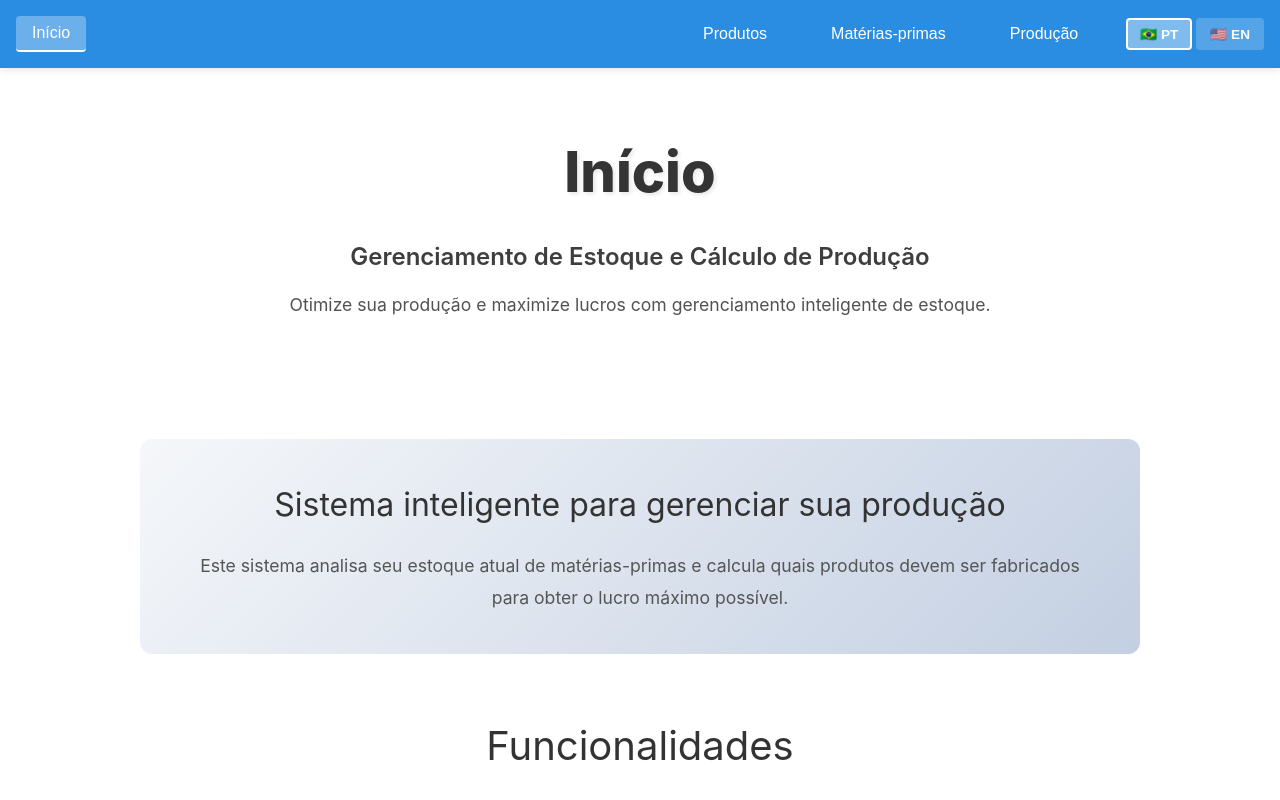
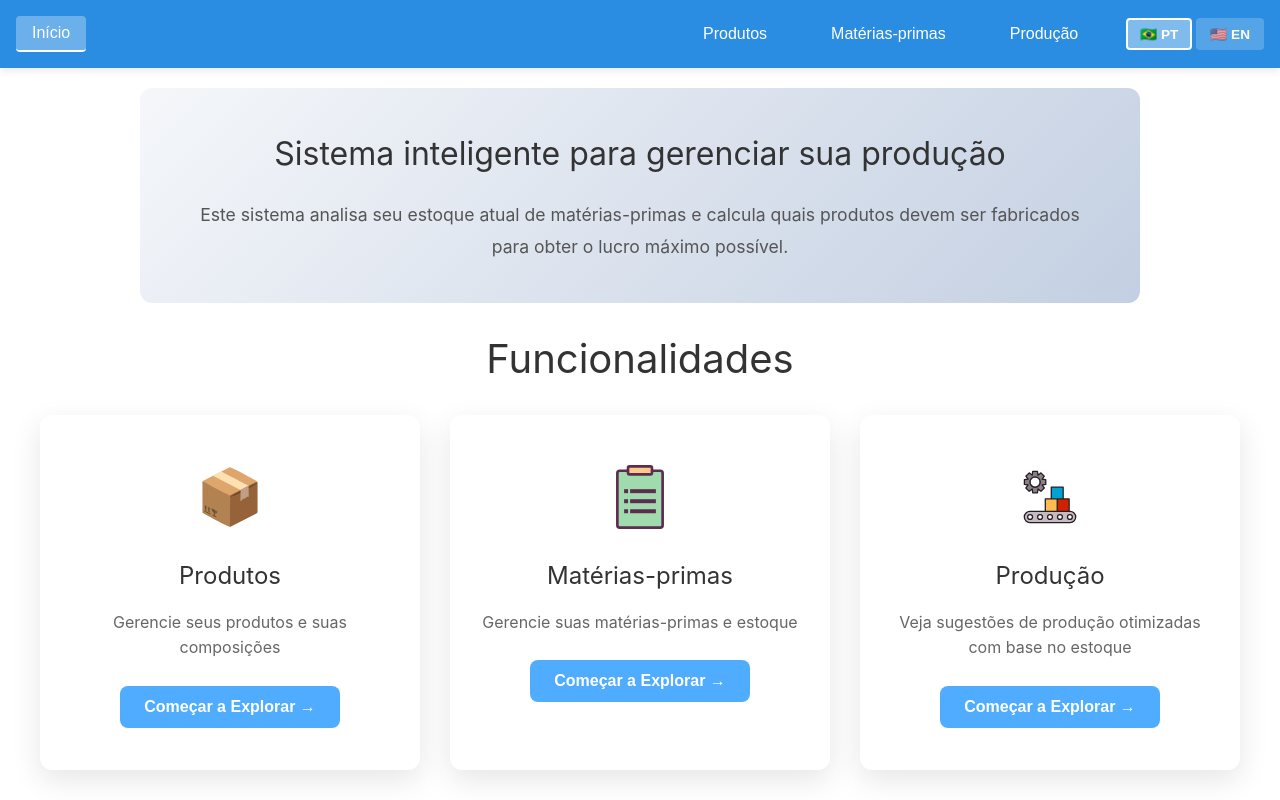
Before and after one commit to Gustavo7327/projedata-fullstack-test, a Vue app in the folder frontend/factory/: page / in a window 1280 px wide. Shown: the top 800 px of the page. Built offline with nearby package versions, Linux system fonts and the light colour scheme; the HTML template or start-up script is replaced by a standard one.

Commit message:
fix: remove hero section and adjuste padding

```diff
--- a/frontend/factory/src/views/HomeView.vue
+++ b/frontend/factory/src/views/HomeView.vue
@@ -12,13 +12,6 @@ const navigateTo = (route: string) => {
 
 <template>
   <div class="home-container">
-    <header class="hero-section">
-      <div class="hero-content">
-        <h1 class="hero-title">{{ t('common.homeTitle') }}</h1>
-        <p class="hero-subtitle">{{ t('common.subtitle') }}</p>
-        <p class="hero-description">{{ t('common.description') }}</p>
-      </div>
-    </header>
 
     <main class="main-content">
       <section class="info-section">
@@ -80,47 +73,15 @@ const navigateTo = (route: string) => {
   flex: 1;
 }
 
-.hero-section {
-  padding: 60px 20px;
-  text-align: center;
-  color: #343434;
-}
-
-.hero-content {
-  max-width: 1000px;
-  margin: 0 auto;
-}
-
-.hero-title {
-  font-size: clamp(2rem, 8vw, 3.5rem);
-  font-weight: 800;
-  margin: 0 0 20px 0;
-  text-shadow: 2px 2px 4px rgba(0, 0, 0, 0.1);
-}
-
-.hero-subtitle {
-  font-size: clamp(1.2rem, 4vw, 1.5rem);
-  font-weight: 600;
-  margin: 0 0 15px 0;
-  opacity: 0.95;
-}
-
-.hero-description {
-  font-size: clamp(1rem, 3vw, 1.1rem);
-  margin: 0;
-  opacity: 0.85;
-  line-height: 1.6;
-}
-
 .main-content {
   flex: 1;
-  padding: 60px 20px;
+  padding: 20px 20px;
   background: white;
 }
 
 .info-section {
   max-width: 1000px;
-  margin: 0 auto 60px;
+  margin: 0 auto 24px;
   padding: 40px;
   background: linear-gradient(135deg, #f5f7fa 0%, #c3cfe2 100%);
   border-radius: 12px;
@@ -149,7 +110,7 @@ const navigateTo = (route: string) => {
   text-align: center;
   color: #333;
   font-size: 2.5rem;
-  margin: 0 0 50px 0;
+  margin: 0 0 24px 0;
 }
 
 .features-grid {
```
